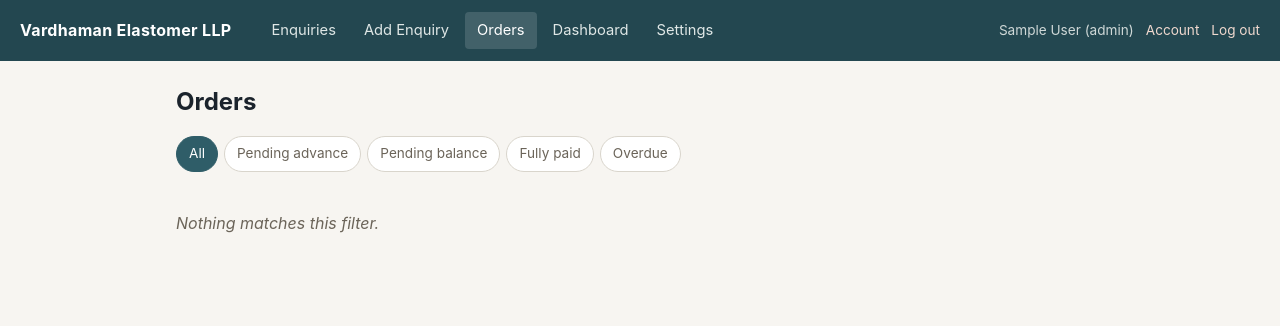
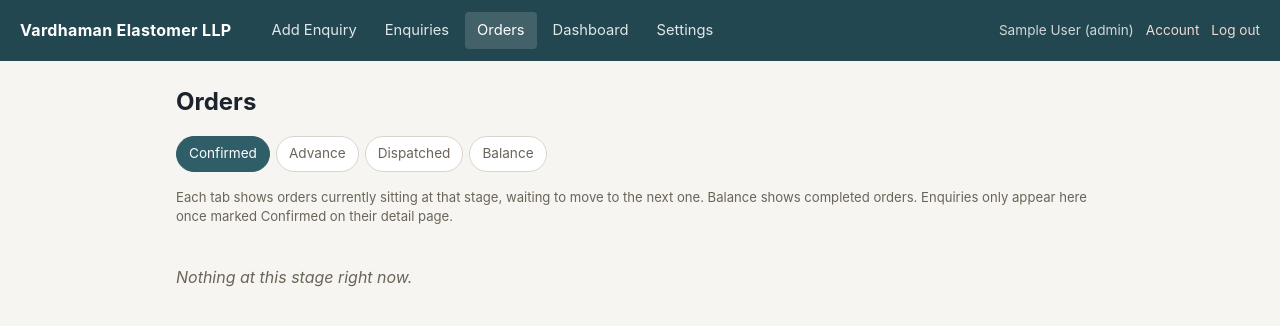
Before and after one commit to virajvisaria-crypto/vardhaman-enquiry-app, a Flask app: page /orders in a window 1280 px wide. Shown: the top 326 px of the page. Run offline with Flask 3, Linux system fonts and the light colour scheme; the visitor is signed in with stand-in values (Sample User, id 1); data comes from the database, SQL or seed files in the repository; data that the repository does not hold is empty.

Commit message:
Add order pipeline: confirmed, advance, dispatched, balance stages

```diff
--- a/app.py
+++ b/app.py
@@ -122,6 +122,28 @@ def init_db():
 
     if "is_active" not in user_cols:
         db.execute("ALTER TABLE users ADD COLUMN is_active INTEGER DEFAULT 1")
+        db.commit()
+
+    order_cols = _column_names(db, "orders")
+    if "confirmed" not in order_cols:
+        db.execute("ALTER TABLE orders ADD COLUMN confirmed INTEGER DEFAULT 0")
+        db.execute("ALTER TABLE orders ADD COLUMN confirmed_date TEXT")
+        db.execute("ALTER TABLE orders ADD COLUMN dispatched INTEGER DEFAULT 0")
+        db.execute("ALTER TABLE orders ADD COLUMN dispatched_date TEXT")
+        db.commit()
+        # Backfill: any order that already had advance or balance marked received
+        # must logically have already been "confirmed", and anything with balance
+        # received must have already been dispatched. Without this, every order
+        # already in progress would silently vanish from the Orders page the
+        # moment this deploys, since it now only shows confirmed orders.
+        db.execute(
+            "UPDATE orders SET confirmed = 1, confirmed_date = COALESCE(confirmed_date, advance_received_date, created_at) "
+            "WHERE advance_received = 1 OR balance_received = 1"
+        )
+        db.execute(
+            "UPDATE orders SET dispatched = 1, dispatched_date = COALESCE(dispatched_date, balance_received_date) "
+            "WHERE balance_received = 1"
+        )
         db.commit()
 
     # make sure exactly one admin exists (earliest-created user, if none flagged)
@@ -296,14 +318,15 @@ def index():
 def enquiries():
     q = request.args.get("q", "").strip()
     db = get_db()
+    base = """SELECT e.*, o.confirmed
+              FROM enquiries e LEFT JOIN orders o ON o.enquiry_id = e.id"""
     if q:
         rows = db.execute(
-            "SELECT * FROM enquiries WHERE customer_name LIKE ? OR company_name LIKE ? "
-            "ORDER BY created_at DESC",
+            base + " WHERE e.customer_name LIKE ? OR e.company_name LIKE ? ORDER BY e.created_at DESC",
             (f"%{q}%", f"%{q}%"),
         ).fetchall()
     else:
-        rows = db.execute("SELECT * FROM enquiries ORDER BY created_at DESC").fetchall()
+        rows = db.execute(base + " ORDER BY e.created_at DESC").fetchall()
     return render_template("list.html", enquiries=rows, q=q)
 
 
@@ -425,15 +448,33 @@ def _get_or_create_order(db, eid):
 def enquiry_order_update(eid):
     db = get_db()
     order = _get_or_create_order(db, eid)
+    confirmed = 1 if request.form.get("confirmed") else 0
     advance_received = 1 if request.form.get("advance_received") else 0
+    dispatched = 1 if request.form.get("dispatched") else 0
     balance_received = 1 if request.form.get("balance_received") else 0
+
+    # Forward cascade: marking a later stage implies every earlier stage happened
+    # too, even if someone forgot to tick the earlier boxes. Keeps the pipeline
+    # state internally consistent (e.g. never dispatched=1 with confirmed=0).
+    if balance_received:
+        dispatched = 1
+    if dispatched:
+        advance_received = 1
+    if advance_received:
+        confirmed = 1
+
     ts = now_str()
     db.execute(
-        """UPDATE orders SET advance_received=?, advance_received_date=?,
-           balance_received=?, balance_received_date=?, updated_at=? WHERE id=?""",
+        """UPDATE orders SET confirmed=?, confirmed_date=?, advance_received=?, advance_received_date=?,
+           dispatched=?, dispatched_date=?, balance_received=?, balance_received_date=?, updated_at=?
+           WHERE id=?""",
         (
+            confirmed,
+            ts if confirmed and not order["confirmed"] else order["confirmed_date"],
             advance_received,
             ts if advance_received and not order["advance_received"] else order["advance_received_date"],
+            dispatched,
+            ts if dispatched and not order["dispatched"] else order["dispatched_date"],
             balance_received,
             ts if balance_received and not order["balance_received"] else order["balance_received_date"],
             ts,
@@ -441,42 +482,79 @@ def enquiry_order_update(eid):
         ),
     )
     db.commit()
-    flash("Payment status updated.", "success")
+    flash("Order status updated.", "success")
     return redirect(url_for("enquiry_detail", eid=eid))
+
+
+STAGE_ORDER = ["confirmed", "advance", "dispatched", "balance"]
+
+
+def _current_stage(order):
+    """Which pipeline stage an already-confirmed order is currently sitting at,
+    waiting to move to the next one."""
+    if not order["balance_received"]:
+        if not order["dispatched"]:
+            if not order["advance_received"]:
+                return "confirmed"
+            return "advance"
+        return "dispatched"
+    return "balance"
+
+
+@app.route("/enquiry/<int:eid>/order/advance-stage", methods=["POST"])
+@login_required
+def enquiry_order_advance_stage(eid):
+    db = get_db()
+    order = _get_or_create_order(db, eid)
+    stage = _current_stage(order)
+    ts = now_str()
+    if stage == "confirmed":
+        db.execute("UPDATE orders SET advance_received=1, advance_received_date=?, updated_at=? WHERE id=?", (ts, ts, order["id"]))
+    elif stage == "advance":
+        db.execute("UPDATE orders SET dispatched=1, dispatched_date=?, updated_at=? WHERE id=?", (ts, ts, order["id"]))
+    elif stage == "dispatched":
+        db.execute("UPDATE orders SET balance_received=1, balance_received_date=?, updated_at=? WHERE id=?", (ts, ts, order["id"]))
+    db.commit()
+    tab = request.form.get("tab", "confirmed")
+    return redirect(url_for("orders_page", tab=tab))
 
 
 @app.route("/orders")
 @login_required
 def orders_page():
-    status = request.args.get("status", "all")
+    tab = request.args.get("tab", "confirmed")
+    if tab not in STAGE_ORDER:
+        tab = "confirmed"
     db = get_db()
     rows = db.execute(
-        """SELECT e.*, o.advance_received, o.balance_received, o.advance_received_date, o.balance_received_date
-           FROM enquiries e LEFT JOIN orders o ON o.enquiry_id = e.id
+        """SELECT e.*, o.confirmed, o.advance_received, o.dispatched, o.balance_received,
+                  o.confirmed_date, o.advance_received_date, o.dispatched_date, o.balance_received_date
+           FROM enquiries e JOIN orders o ON o.enquiry_id = e.id
+           WHERE o.confirmed = 1
            ORDER BY e.created_at DESC"""
     ).fetchall()
 
     today_str = date.today().isoformat()
-    filtered = []
+    items = []
     for r in rows:
-        advance_received = r["advance_received"] or 0
-        balance_received = r["balance_received"] or 0
+        stage = _current_stage(r)
+        if stage != tab:
+            continue
         overdue = (
-            not balance_received
+            not r["balance_received"]
             and r["delivery_date"]
             and r["delivery_date"] < today_str
         )
-        if status == "pending_advance" and advance_received:
-            continue
-        if status == "pending_balance" and (not advance_received or balance_received):
-            continue
-        if status == "fully_paid" and not (advance_received and balance_received):
-            continue
-        if status == "overdue" and not overdue:
-            continue
-        filtered.append({"row": r, "overdue": overdue})
+        items.append({"row": r, "overdue": overdue, "stage": stage})
 
-    return render_template("orders.html", items=filtered, status=status)
+    next_label = {
+        "confirmed": "Mark advance received",
+        "advance": "Mark dispatched",
+        "dispatched": "Mark balance received",
+        "balance": None,
+    }[tab]
+
+    return render_template("orders.html", items=items, tab=tab, next_label=next_label)
 
 
 # ---------------------------------------------------------------------------
@@ -495,30 +573,25 @@ def dashboard():
 
     total_enquiries = db.execute("SELECT COUNT(*) c FROM enquiries").fetchone()["c"]
 
+    confirmed_count = db.execute(
+        "SELECT COUNT(*) c FROM orders WHERE confirmed = 1"
+    ).fetchone()["c"]
+
     pending_advance = db.execute(
         """SELECT COUNT(*) c, COALESCE(SUM(e.rate * e.quantity), 0) amt
            FROM enquiries e JOIN orders o ON o.enquiry_id = e.id
-           WHERE o.advance_received = 0"""
-    ).fetchone()
-    # enquiries with no order row yet also count as pending advance
-    no_order_count = db.execute(
-        """SELECT COUNT(*) c, COALESCE(SUM(e.rate * e.quantity), 0) amt FROM enquiries e
-           WHERE NOT EXISTS (SELECT 1 FROM orders o WHERE o.enquiry_id = e.id)"""
+           WHERE o.confirmed = 1 AND o.advance_received = 0"""
     ).fetchone()
 
     pending_balance = db.execute(
         """SELECT COUNT(*) c, COALESCE(SUM(e.rate * e.quantity), 0) amt
            FROM enquiries e JOIN orders o ON o.enquiry_id = e.id
-           WHERE o.advance_received = 1 AND o.balance_received = 0"""
+           WHERE o.dispatched = 1 AND o.balance_received = 0"""
     ).fetchone()
-
-    fully_paid_count = db.execute(
-        """SELECT COUNT(*) c FROM orders WHERE advance_received = 1 AND balance_received = 1"""
-    ).fetchone()["c"]
 
     conversion_rate = 0
     if total_enquiries:
-        conversion_rate = round(100 * fully_paid_count / total_enquiries, 1)
+        conversion_rate = round(100 * confirmed_count / total_enquiries, 1)
 
     avg_row = db.execute(
         "SELECT AVG(rate * quantity) a FROM enquiries WHERE rate IS NOT NULL"
@@ -534,8 +607,9 @@ def dashboard():
     stats = {
         "total_this_month": total_this_month,
         "total_enquiries": total_enquiries,
-        "pending_advance_count": pending_advance["c"] + no_order_count["c"],
-        "pending_advance_amount": round(pending_advance["amt"] + no_order_count["amt"], 2),
+        "confirmed_count": confirmed_count,
+        "pending_advance_count": pending_advance["c"],
+        "pending_advance_amount": round(pending_advance["amt"], 2),
         "pending_balance_count": pending_balance["c"],
         "pending_balance_amount": round(pending_balance["amt"], 2),
         "conversion_rate": conversion_rate,
--- a/static/style.css
+++ b/static/style.css
@@ -201,6 +201,7 @@ input:focus, textarea:focus, select:focus {
 
 .tag { font-size: 0.72rem; padding: 2px 6px; border-radius: 3px; }
 .tag-overdue { background: var(--danger); color: #fff; }
+.tag-confirmed { background: var(--success); color: #fff; }
 
 .empty-state { color: var(--muted); font-style: italic; padding: 24px 0; }
 
--- a/templates/base.html
+++ b/templates/base.html
@@ -11,8 +11,8 @@
   <header class="topbar">
     <div class="brand">{{ settings.company_name }}</div>
     <nav class="tabs">
+      <a href="{{ url_for('enquiry_add') }}" class="{{ 'active' if request.path == url_for('enquiry_add') else '' }}">Add Enquiry</a>
       <a href="{{ url_for('enquiries') }}" class="{{ 'active' if request.path.startswith('/enquiries') or request.path == '/' else '' }}">Enquiries</a>
-      <a href="{{ url_for('enquiry_add') }}" class="{{ 'active' if request.path == url_for('enquiry_add') else '' }}">Add Enquiry</a>
       <a href="{{ url_for('orders_page') }}" class="{{ 'active' if request.path.startswith('/orders') else '' }}">Orders</a>
       <a href="{{ url_for('dashboard') }}" class="{{ 'active' if request.path.startswith('/dashboard') else '' }}">Dashboard</a>
       {% if current_user.is_admin %}
--- a/templates/orders.html
+++ b/templates/orders.html
@@ -5,12 +5,16 @@
 </div>
 
 <div class="filter-tabs">
-  <a href="{{ url_for('orders_page', status='all') }}" class="{{ 'active' if status == 'all' }}">All</a>
-  <a href="{{ url_for('orders_page', status='pending_advance') }}" class="{{ 'active' if status == 'pending_advance' }}">Pending advance</a>
-  <a href="{{ url_for('orders_page', status='pending_balance') }}" class="{{ 'active' if status == 'pending_balance' }}">Pending balance</a>
-  <a href="{{ url_for('orders_page', status='fully_paid') }}" class="{{ 'active' if status == 'fully_paid' }}">Fully paid</a>
-  <a href="{{ url_for('orders_page', status='overdue') }}" class="{{ 'active' if status == 'overdue' }}">Overdue</a>
+  <a href="{{ url_for('orders_page', tab='confirmed') }}" class="{{ 'active' if tab == 'confirmed' }}">Confirmed</a>
+  <a href="{{ url_for('orders_page', tab='advance') }}" class="{{ 'active' if tab == 'advance' }}">Advance</a>
+  <a href="{{ url_for('orders_page', tab='dispatched') }}" class="{{ 'active' if tab == 'dispatched' }}">Dispatched</a>
+  <a href="{{ url_for('orders_page', tab='balance') }}" class="{{ 'active' if tab == 'balance' }}">Balance</a>
 </div>
+
+<p class="muted small">
+  Each tab shows orders currently sitting at that stage, waiting to move to the next one.
+  Balance shows completed orders. Enquiries only appear here once marked Confirmed on their detail page.
+</p>
 
 {% if items %}
 <div class="table-wrap">
@@ -20,8 +24,6 @@
         <th>Customer</th>
         <th>Product</th>
         <th>Delivery</th>
-        <th>Advance</th>
-        <th>Balance</th>
         <th></th>
       </tr>
     </thead>
@@ -29,18 +31,28 @@
       {% for item in items %}
       {% set e = item.row %}
       <tr class="{{ 'row-overdue' if item.overdue }}">
-        <td><a href="{{ url_for('enquiry_detail', eid=e.id) }}">{{ e.customer_name }}</a></td>
+        <td>
+          <a href="{{ url_for('enquiry_detail', eid=e.id) }}">{{ e.customer_name }}</a>{% if e.company_name %} <span class="muted small">({{ e.company_name }})</span>{% endif %}
+        </td>
         <td>{{ e.product_category or '-' }}</td>
         <td>{{ e.delivery_date or '-' }}{% if item.overdue %} <span class="tag tag-overdue">overdue</span>{% endif %}</td>
-        <td>{{ '✅' if e.advance_received else '—' }}</td>
-        <td>{{ '✅' if e.balance_received else '—' }}</td>
-        <td><a href="{{ url_for('enquiry_detail', eid=e.id) }}">View</a></td>
+        <td class="partner-actions">
+          {% if next_label %}
+          <form method="POST" action="{{ url_for('enquiry_order_advance_stage', eid=e.id) }}" style="display:inline">
+            <input type="hidden" name="tab" value="{{ tab }}">
+            <button type="submit" class="btn btn-small btn-primary">{{ next_label }}</button>
+          </form>
+          {% else %}
+          <span class="tag tag-confirmed">completed</span>
+          {% endif %}
+          <a href="{{ url_for('enquiry_detail', eid=e.id) }}" class="btn btn-small">View</a>
+        </td>
       </tr>
       {% endfor %}
     </tbody>
   </table>
 </div>
 {% else %}
-<p class="empty-state">Nothing matches this filter.</p>
+<p class="empty-state">Nothing at this stage right now.</p>
 {% endif %}
 {% endblock %}
```
Also changed, not shown: templates/dashboard.html (+9 -3 lines), templates/detail.html (+12 -1 lines), templates/list.html (+4 -3 lines).
